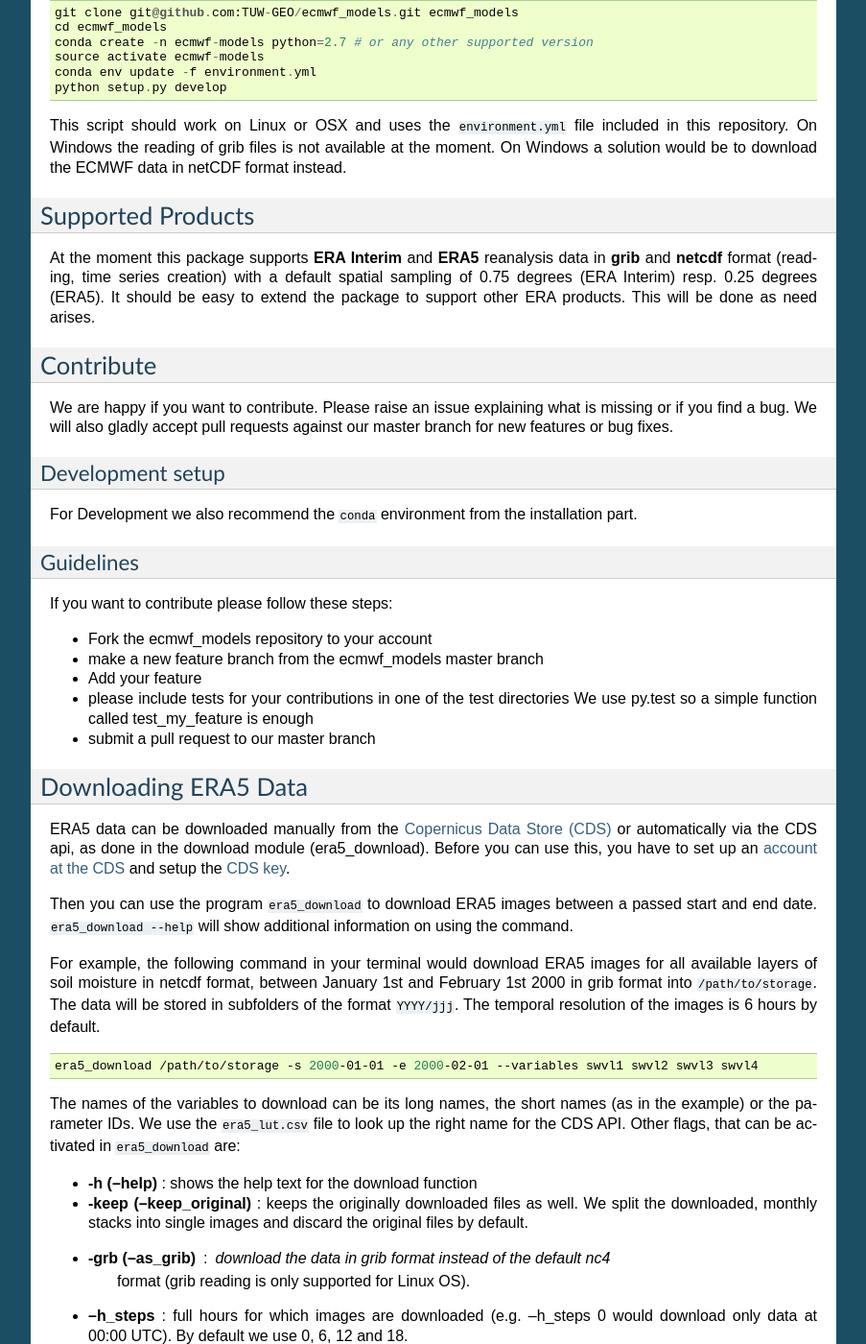
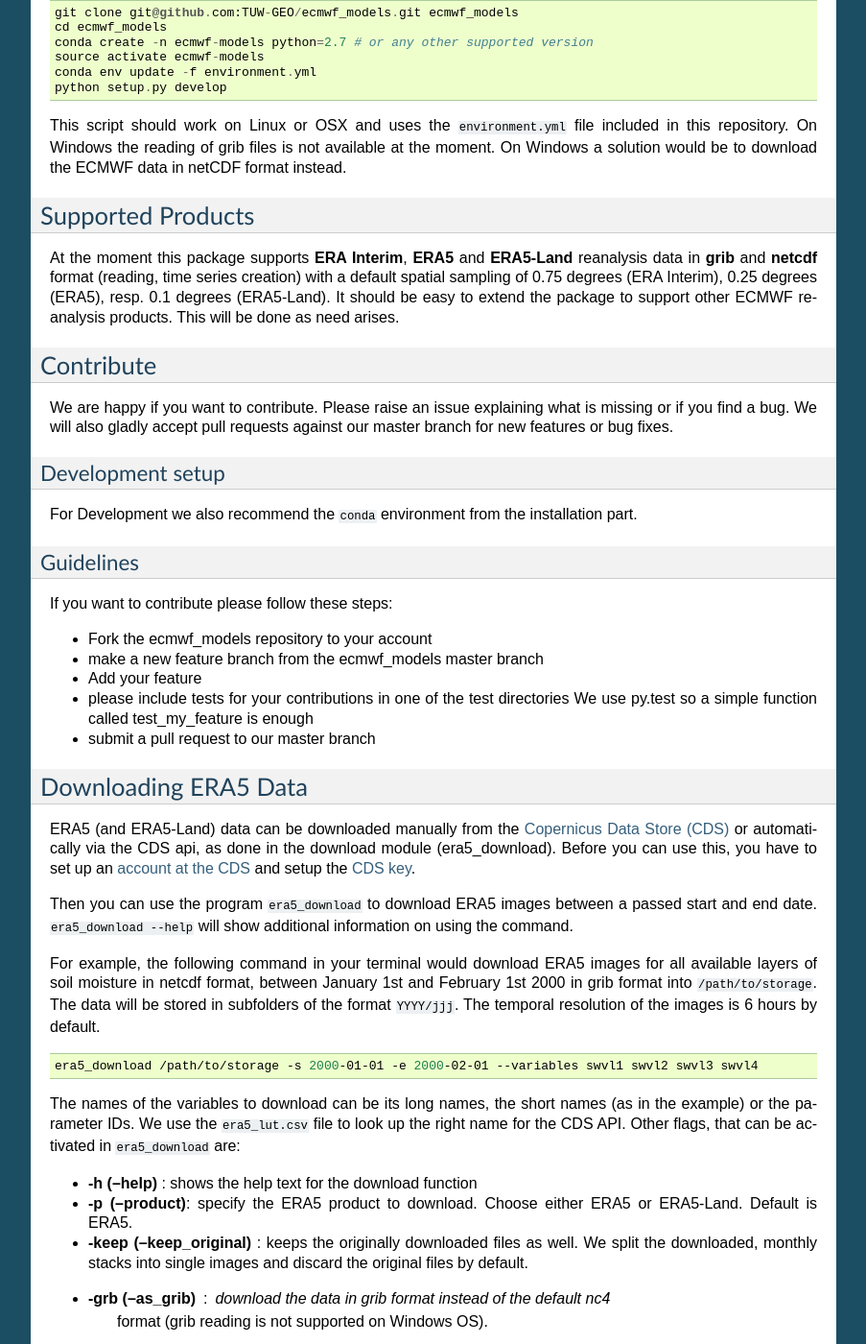
Before and after one commit to TUW-GEO/ecmwf_models, a Sphinx documentation site: the page built from docs/index.rst, in a window 1280 px wide and 1400 px high, scrolled down 762 px. Shown: the whole window at 96% size, without its empty margins (198-1101 px from the left). Built offline with Sphinx 7.4.7, drawn with Linux system fonts in a browser that asks for light colours; formulas are drawn with MathJax 3; pages that are not in the unit, such as notebooks, are missing from menus; the version number could not be read and is left out; some of the changed text lies outside the part shown.

```diff
--- a/README.rst
+++ b/README.rst
@@ -73,10 +73,10 @@ data in netCDF format instead.
 Supported Products
 ==================
 
-At the moment this package supports **ERA Interim** and **ERA5** reanalysis data in
+At the moment this package supports **ERA Interim**, **ERA5** and **ERA5-Land** reanalysis data in
 **grib** and **netcdf** format (reading, time series creation) with a default spatial
-sampling of 0.75 degrees (ERA Interim) resp. 0.25 degrees (ERA5).
-It should be easy to extend the package to support other ERA products.
+sampling of 0.75 degrees (ERA Interim), 0.25 degrees (ERA5), resp. 0.1 degrees (ERA5-Land).
+It should be easy to extend the package to support other ECMWF reanalysis products.
 This will be done as need arises.
 
 Contribute
--- a/docs/download.rst
+++ b/docs/download.rst
@@ -1,7 +1,7 @@
 Downloading ERA5 Data
 ==========================
 
-ERA5 data can be downloaded manually from the `Copernicus Data Store (CDS)
+ERA5 (and ERA5-Land) data can be downloaded manually from the `Copernicus Data Store (CDS)
 <https://cds.climate.copernicus.eu/#!/home>`_ or automatically via the CDS api,
 as done in the download module (era5_download). Before you can use this, you
 have to set up an `account at the CDS
@@ -29,11 +29,12 @@ look up the right name for the CDS API.
 Other flags, that can be activated in ``era5_download`` are:
 
 - **-h (--help)** : shows the help text for the download function
+- **-p (--product)**: specify the ERA5 product to download. Choose either ERA5 or ERA5-Land. Default is ERA5.
 - **-keep (--keep_original)** : keeps the originally downloaded files as well.
   We split the downloaded, monthly stacks into single images and discard the original
   files by default.
 - **-grb (--as_grib)** : download the data in grib format instead of the default nc4
-   format (grib reading is only supported for Linux OS).
+   format (grib reading is not supported on Windows OS).
 - **--h_steps** : full hours for which images are downloaded (e.g. --h_steps 0
   would download only data at 00:00 UTC). By default we use 0, 6, 12 and 18.
 
--- a/docs/img2ts.rst
+++ b/docs/img2ts.rst
@@ -36,10 +36,7 @@ i.e. use the variable short names here.
 Other flags, that can be used in ``era5_reshuffle`` are:
 
 - **-h (--help)** : Shows the help text for the reshuffle function
-- **--mask_seapoints** : Replaces points over sea with NaNs (static mask). This speeds up
-  the time series creation and reduces data size. This option needs the Land-Sea-Mask
-  variable at least in one image file (we use the LSM from the first available file).
-  By default this option is deactivated.
+- **--land_points** : Reshuffle and store only data over land land points.
 - **-h_steps (--as_grib)** : full hours for which images are reshuffled (e.g. --h_steps 0
   would reshuffle only data at 00:00 UTC). By default we use 0, 6, 12 and 18.
 - **--imgbuffer** : The number of images that are read into memory before converting
--- a/environment.yml
+++ b/environment.yml
@@ -11,6 +11,7 @@ dependencies:
 - scipy
 - pyresample
 - xarray
+- pip
 - pip:
     - pygeobase
     - pynetcf
--- a/optional_requirements.txt
+++ b/optional_requirements.txt
@@ -0,0 +1 @@
+pygrib>=2.0.1
```
Also changed, not shown: 1 other file.
